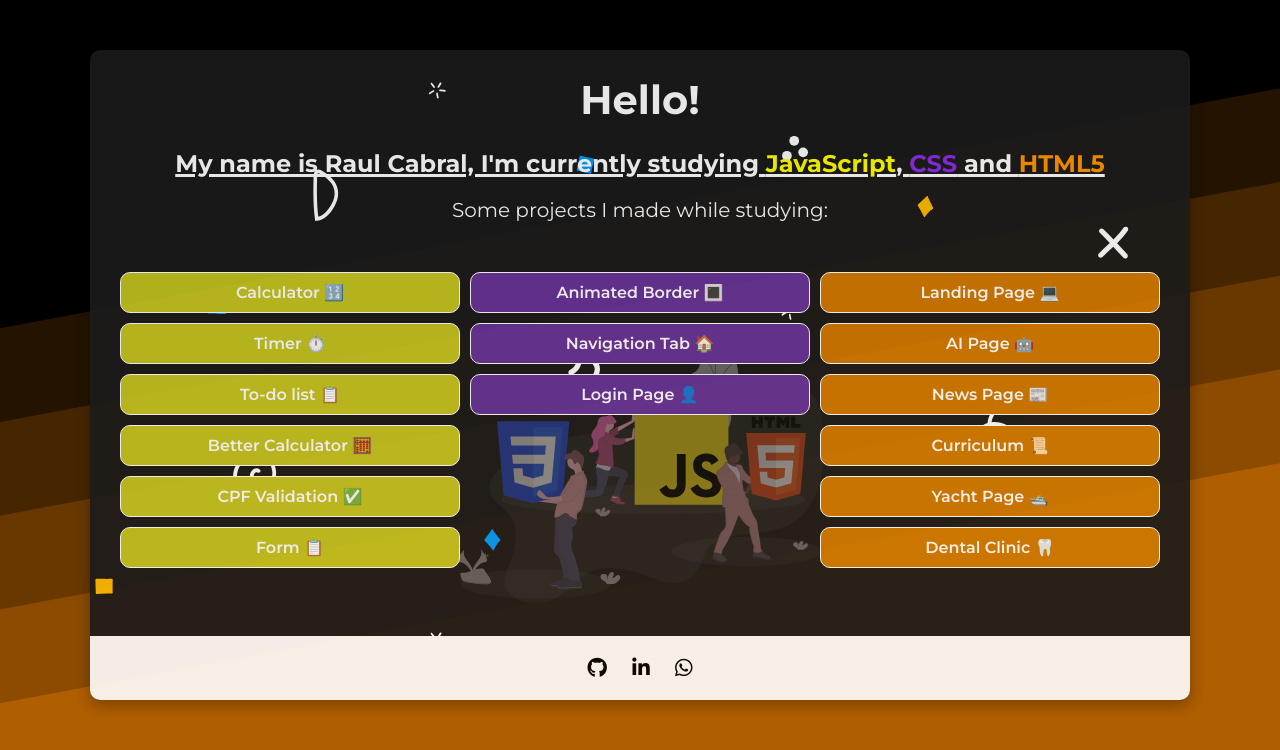
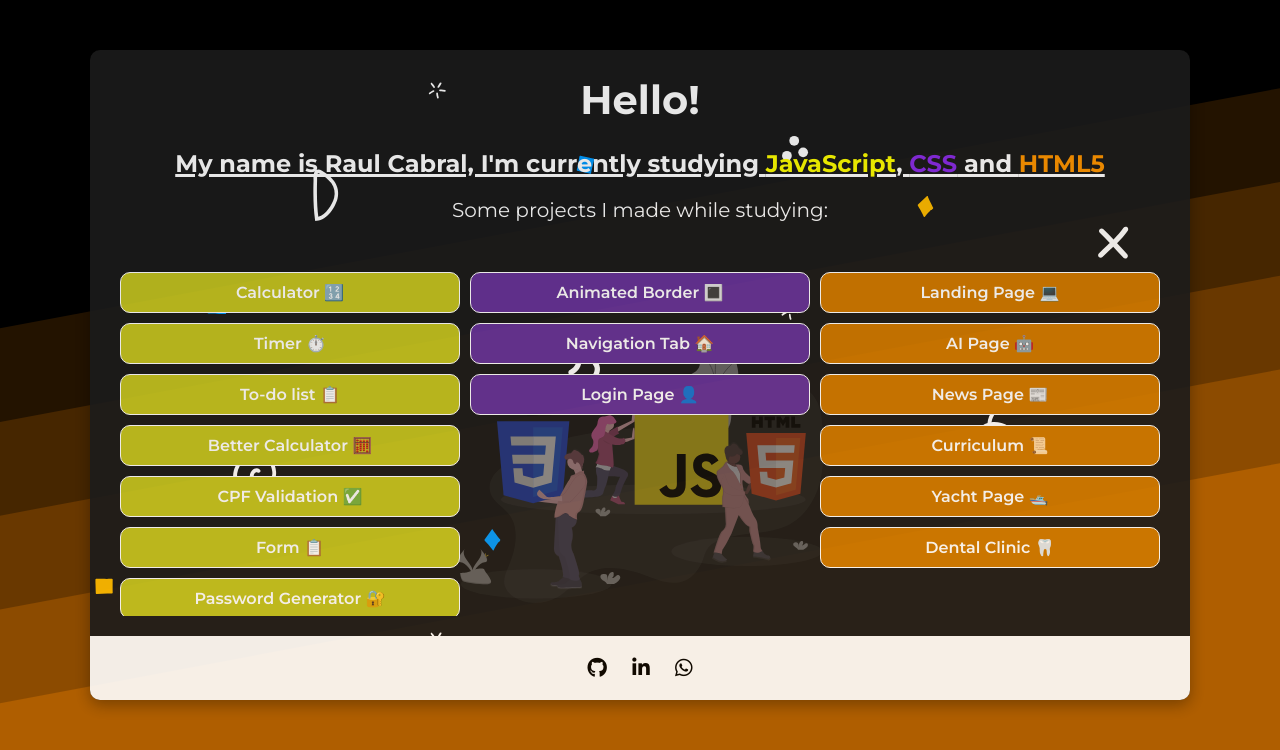
Before and after one commit to raulcabralc/projects, a plain HTML site: page index.html in a window 1280 px wide. Drawn offline with Linux system fonts and the light colour scheme.

Commit message:
Added 1 project
Added Password Generator

```diff
--- a/index.html
+++ b/index.html
@@ -31,6 +31,7 @@
                 <a href="./Projects/Calculator2/index.html" id="calc2">Better Calculator 🧮</a>
                 <a href="./Projects/CPF Validation/index.html" id="cpf">CPF Validation ✅</a>
                 <a href="./Projects/Form/index.html" id="form">Form 📋</a>
+                <a href="./Projects/Password Generator/public/index.html" id="pass">Password Generator 🔐</a>
             </div>
             <div id="css-projects">
                 <a href="./Projects/Animated borders/index.html" id="borders">Animated Border 🔳</a>
```
